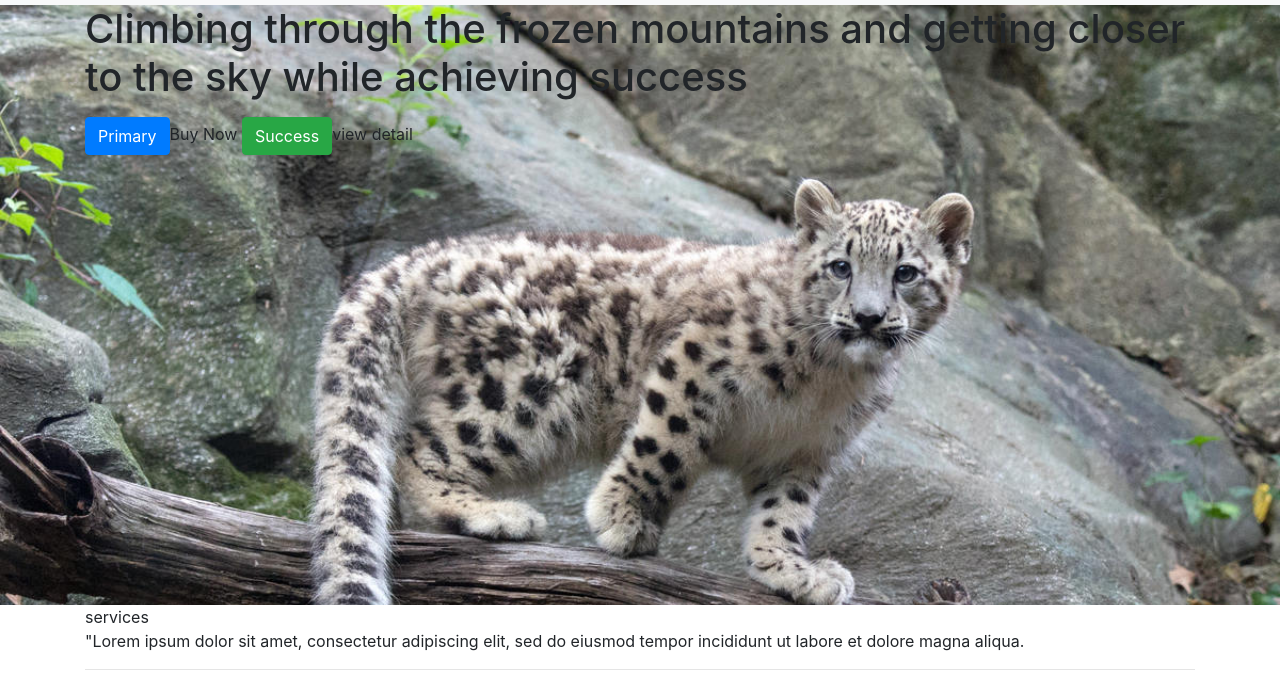
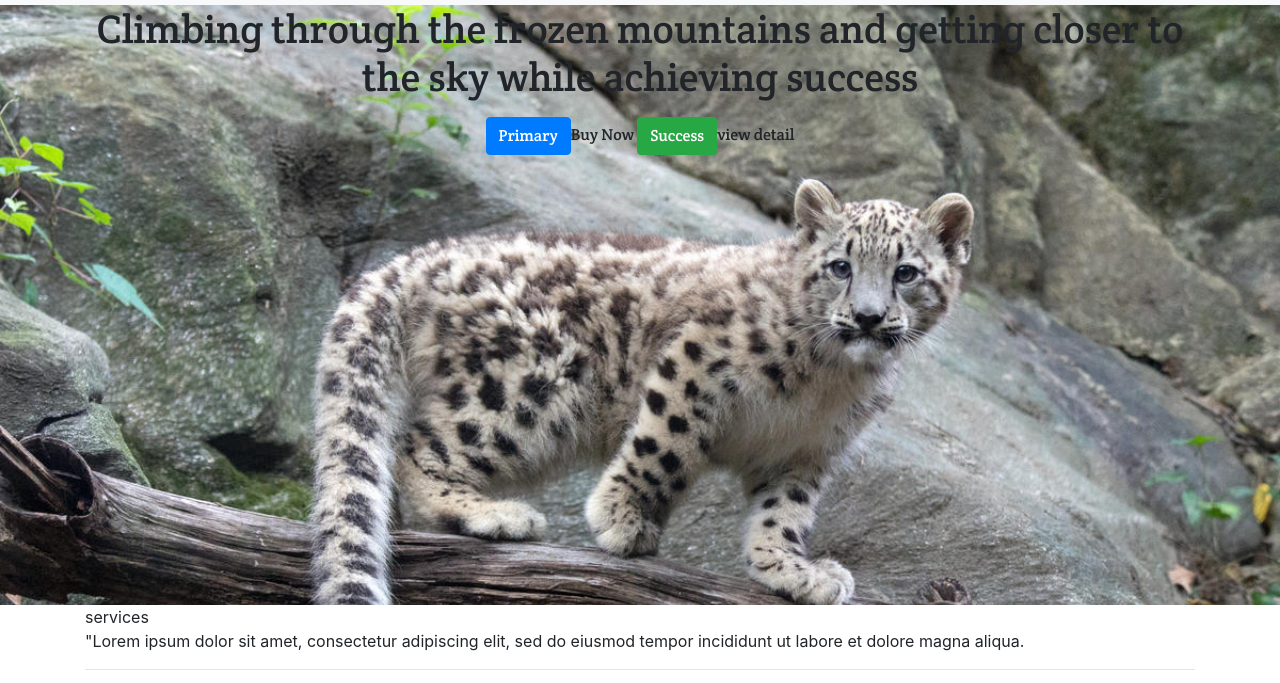
Before and after one commit to Wayleom/hello-world, a plain HTML site: page index.html in a window 1280 px wide. Shown: the part 51-734 px from the top of the page. Drawn offline with nearby package versions, Linux system fonts and the light colour scheme.

```diff
--- a/index.html
+++ b/index.html
@@ -4,6 +4,7 @@
             <link href="https://fonts.googleapis.com/css?family=Crete+Round" rel="stylesheet">
             <link rel="stylesheet" href="https://stackpath.bootstrapcdn.com/bootstrap/4.1.3/css/bootstrap.min.css" integrity="sha384-MCw98/SFnGE8fJT3GXwEOngsV7Zt27NXFoaoApmYm81iuXoPkFOJwJ8ERdknLPMO" crossorigin="anonymous">
             <title> my blog </title>
+            <link rel="stylesheet" href="https://use.fontawesome.com/releases/v5.7.2/css/all.css" integrity="sha384-fnmOCqbTlWIlj8LyTjo7mOUStjsKC4pOpQbqyi7RrhN7udi9RwhKkMHpvLbHG9Sr" crossorigin="anonymous">
             <link rel="stylesheet" type="text/css" href="style.css">
         </head>
             <body>
--- a/style.css
+++ b/style.css
@@ -14,4 +14,11 @@ header {
     /*set and adjudt background image*/
     background-image: url("snowleop.jpg");
     background-size: cover;
+
+/*center the text*/
+    text-align: center;
+    font-family: 'Crete Round', serif;
 }
+header p {
+  font-style: italic;
+}
```
